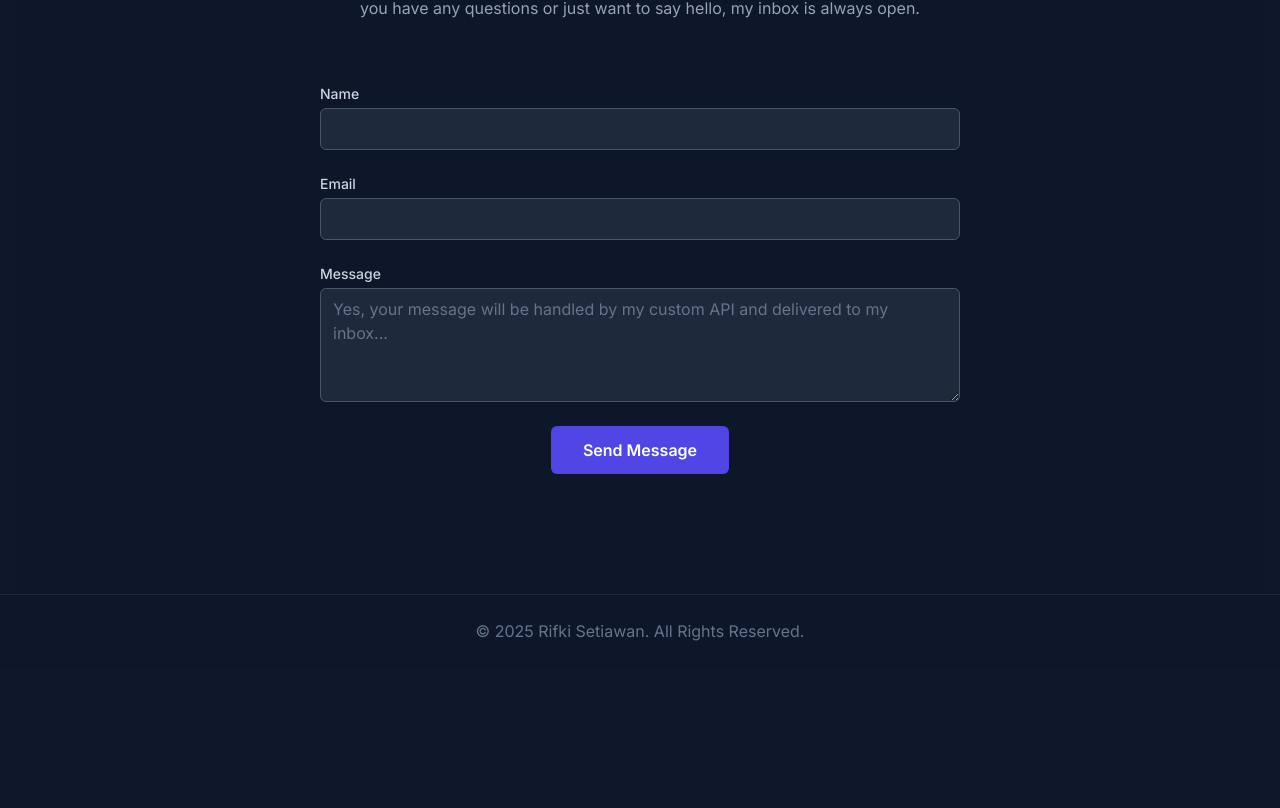
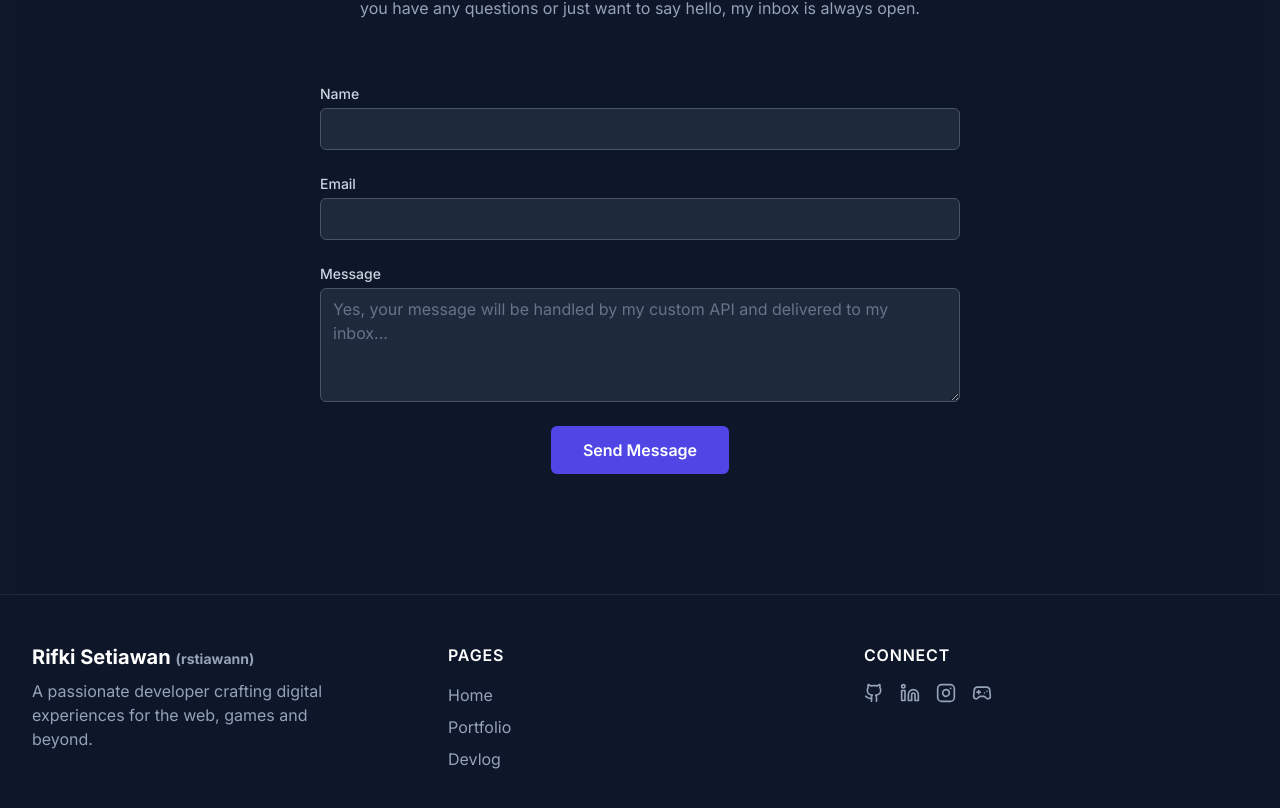
Before and after one commit to rifkisetiawan0101/rstiawann-portfolio, a Next.js app: page / in a window 1280 px wide. Shown: the part 1964-2772 px from the top of the page. Before the commit the page ends 2631 px from the top, so only its background shows below. Built offline with nearby package versions, Linux system fonts and the light colour scheme; no server answers; the database is empty.

Commit message:
refine footer, interface, and filter project

```diff
--- a/src/app/layout.tsx
+++ b/src/app/layout.tsx
@@ -94,11 +94,13 @@ export default function RootLayout({
             </head>
             <body className={`${inter.className} bg-slate-900 text-white`}>
                 <EffectsWrapper />
-                <Header />
-                <div className="relative z-10">
-                    {children}
+                <div className="relative z-10 flex flex-col min-h-screen">
+                    <Header />
+                    <main className="flex-grow">
+                        {children}
+                    </main>
+                    <Footer />
                 </div>
-                <Footer />
             </body>
         </html>
     );
--- a/src/components/layout/Footer.tsx
+++ b/src/components/layout/Footer.tsx
@@ -1,11 +1,69 @@
 import React from 'react';
+import Link from 'next/link';
 import { personalInfo } from '@/lib/data';
+import { Github, Linkedin, Instagram, Gamepad2 } from 'lucide-react';
 
 const Footer = () => {
+    const navLinks = [
+        { name: "Home", href: "/" },
+        { name: "Portfolio", href: "/portfolio" },
+        { name: "Devlog", href: "/devlog" },
+    ];
+
+    const socialLinks = [
+        { name: "GitHub", href: personalInfo.socials.github, icon: <Github size={20} /> },
+        { name: "LinkedIn", href: personalInfo.socials.linkedin, icon: <Linkedin size={20} /> },
+        { name: "Instagram", href: personalInfo.socials.instagram, icon: <Instagram size={20} /> },
+        { name: "Itch.io", href: personalInfo.socials.itch, icon: <Gamepad2 size={20} /> },
+    ];
+
     return (
-        <footer className="bg-slate-900/30 border-t border-slate-800 z-50">
-            <div className="container mx-auto px-4 sm:px-6 lg:px-8 py-6 text-center text-slate-500">
-                <p>&copy; {new Date().getFullYear()} {personalInfo.name}. All Rights Reserved.</p>
+        <footer className="bg-slate-900/50 border-t border-slate-800">
+            <div className="container mx-auto px-4 sm:px-6 lg:px-8 py-12">
+                <div className="grid grid-cols-1 md:grid-cols-3 gap-8 text-center md:text-left">
+
+                    <div className="flex flex-col items-center md:items-start">
+                        <h3 className="text-xl font-bold text-white">{personalInfo.name} <span className="text-slate-400 text-sm">(rstiawann)</span></h3>
+                        <p className="text-slate-400 mt-2 max-w-xs">
+                            A passionate developer crafting digital experiences for the web, games and beyond.
+                        </p>
+                    </div>
+
+                    <div>
+                        <h4 className="font-semibold text-white uppercase tracking-wider">Pages</h4>
+                        <ul className="mt-4 space-y-2">
+                            {navLinks.map(link => (
+                                <li key={link.name}>
+                                    <Link href={link.href} className="text-slate-400 hover:text-indigo-400 transition-colors">
+                                        {link.name}
+                                    </Link>
+                                </li>
+                            ))}
+                        </ul>
+                    </div>
+
+                    <div>
+                        <h4 className="font-semibold text-white uppercase tracking-wider">Connect</h4>
+                        <div className="flex justify-center md:justify-start items-center gap-4 mt-4">
+                            {socialLinks.map(social => (
+                                <a
+                                    key={social.name}
+                                    href={social.href}
+                                    target="_blank"
+                                    rel="noopener noreferrer"
+                                    aria-label={`Visit my ${social.name} profile`}
+                                    className="text-slate-400 hover:text-indigo-400 transition-colors"
+                                >
+                                    {social.icon}
+                                </a>
+                            ))}
+                        </div>
+                    </div>
+                </div>
+
+                <div className="mt-12 pt-8 border-t border-slate-800 text-center">
+                    <p className="text-slate-400">&copy; {new Date().getFullYear()} {personalInfo.name}. All Rights Reserved.</p>
+                </div>
             </div>
         </footer>
     );
--- a/src/components/sections/Contacts.tsx
+++ b/src/components/sections/Contacts.tsx
@@ -93,7 +93,7 @@ const Contacts = () => {
                         <button
                             type="submit"
                             disabled={status.loading}
-                            className="w-full md:w-auto bg-indigo-600 text-white font-semibold px-8 py-3 rounded-md hover:bg-indigo-700 transition-all transform hover:scale-105 inline-flex items-center justify-center disabled:opacity-50 disabled:cursor-not-allowed"
+                            className="w-full md:w-auto bg-indigo-600 hover:bg-indigo-500  text-white font-semibold px-8 py-3 rounded-md transition-all transform hover:scale-105 inline-flex items-center justify-center disabled:opacity-50 disabled:cursor-not-allowed"
                         >
                             {status.loading ? 'Sending...' : 'Send Message'}
                         </button>
--- a/src/components/sections/Hero.tsx
+++ b/src/components/sections/Hero.tsx
@@ -59,20 +59,24 @@ const HeroSection = () => {
                         </div>
                         <p className="mt-6 text-sm lg:text-base text-slate-300">{personalInfo.bio}</p>
                         <div className="mt-8 flex justify-center md:justify-start items-center gap-4">
-                            <span className="text-sm lg:text-base text-slate-200">{personalInfo.email}</span>
-                            <button onClick={copyEmail} className="relative text-slate-300 hover:text-white transition-colors">
+                            <span className="text-slate-200">{personalInfo.email}</span>
+                            <button
+                                onClick={copyEmail}
+                                className="relative text-slate-300 hover:text-white transition-colors"
+                                aria-label="Copy email to clipboard"
+                            >
                                 <Copy size={18} />
                                 {isCopied && (<span className="absolute -top-8 left-1/2 -translate-x-1/2 bg-slate-700 text-white text-xs px-2 py-1 rounded">Copied!</span>)}
                             </button>
                         </div>
                         <div className="mt-4 flex justify-center md:justify-start items-center gap-6">
-                            <a href={personalInfo.socials.linkedin} target="_blank" rel="noopener noreferrer" className="text-slate-300 hover:text-indigo-400 transition-colors"><Linkedin size={24} /></a>
-                            <a href={personalInfo.socials.github} target="_blank" rel="noopener noreferrer" className="text-slate-300 hover:text-indigo-400 transition-colors"><Github size={24} /></a>
-                            <a href={personalInfo.socials.itch} target="_blank" rel="noopener noreferrer" className="text-slate-300 hover:text-indigo-400 transition-colors"><Gamepad2 size={24} /></a>
-                            <a href={personalInfo.socials.instagram} target="_blank" rel="noopener noreferrer" className="text-slate-300 hover:text-indigo-400 transition-colors"><Instagram size={24} /></a>
+                            <a href={personalInfo.socials.linkedin} target="_blank" rel="noopener noreferrer" className="text-slate-300 hover:text-indigo-400 transition-colors" aria-label="Visit my LinkedIn profile"><Linkedin size={24} /></a>
+                            <a href={personalInfo.socials.github} target="_blank" rel="noopener noreferrer" className="text-slate-300 hover:text-indigo-400 transition-colors" aria-label="Visit my GitHub profile"><Github size={24} /></a>
+                            <a href={personalInfo.socials.itch} target="_blank" rel="noopener noreferrer" className="text-slate-300 hover:text-indigo-400 transition-colors" aria-label="Visit my Itch.io profile"><Gamepad2 size={24} /></a>
+                            <a href={personalInfo.socials.instagram} target="_blank" rel="noopener noreferrer" className="text-slate-300 hover:text-indigo-400 transition-colors" aria-label="Visit my Instagram profile"><Instagram size={24} /></a>
                         </div>
                         <div className="mt-10 flex text-xs lg:text-base justify-center md:justify-start gap-4">
-                            <Link href="/portfolio" className="group bg-indigo-600 text-white font-semibold px-6 py-3 rounded-md hover:bg-indigo-500 transition-all transform hover:scale-105 inline-flex items-center gap-2">
+                            <Link href="/portfolio" className="group bg-indigo-600 hover:bg-indigo-500 text-white font-semibold px-6 py-3 rounded-md transition-all transform hover:scale-105 inline-flex items-center gap-2">
                                 View My Works
                                 <ArrowDownCircle size={18} className="transition-transform group-hover:animate-[shake-vertical_1s_ease-in-out_infinite]" />
                             </Link>
--- a/src/components/sections/portfolio/ProjectList.tsx
+++ b/src/components/sections/portfolio/ProjectList.tsx
@@ -7,7 +7,7 @@ import ProjectCard from './ProjectCard';
 import ContributionModal from './ContributionModal';
 
 const ProjectList = ({ projects }: { projects: Project[] }) => {
-    const [activeFilter, setActiveFilter] = useState('All');
+    const [activeFilter, setActiveFilter] = useState('FULLSTACK');
     const [activeModalProject, setActiveModalProject] = useState<Project | null>(null);
 
     const filterGroups = [
```
